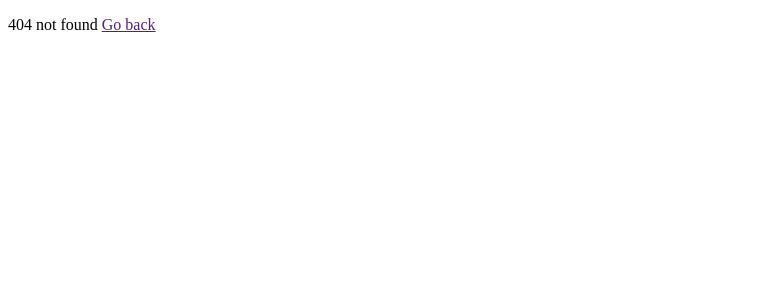
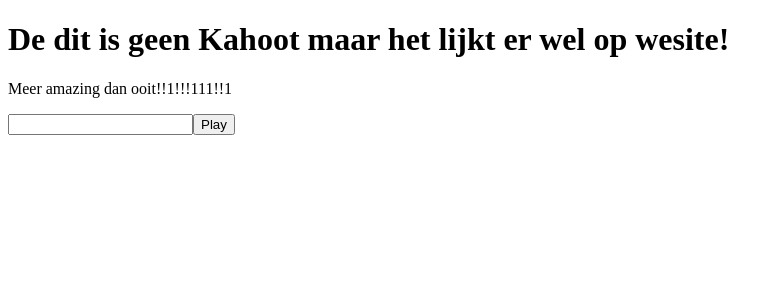
Before and after one commit to ThierryRietveld/kahoot, an Angular app: page /home in a window 1280 px wide. Before the commit this address had no page. Shown: the top 300 px of the page, without its empty margins (0-782 px from the left). Built offline with nearby package versions, Linux system fonts and the light colour scheme.

Commit message:
homepage changed

```diff
--- a/package.json
+++ b/package.json
@@ -1,6 +1,6 @@
 {
   "name": "kahoot",
-  "version": "0.1.0",
+  "version": "0.1.1",
   "license": "MIT",
   "scripts": {
     "ng": "ng",
--- /dev/null
+++ b/src/app/components/home/home.component.html
@@ -0,0 +1,3 @@
+<h1>De dit is geen Kahoot maar het lijkt er wel op wesite!</h1>
+<p>Meer amazing dan ooit!!1!!!111!!1</p>
+<input type="text"><button>Play</button>
--- /dev/null
+++ b/src/app/components/home/home.component.ts
@@ -0,0 +1,16 @@
+import { Component, OnInit,ViewEncapsulation } from '@angular/core';
+
+@Component({
+  selector: 'app-home',
+  templateUrl: './home.component.html',
+  styleUrls: ['./home.component.css'],
+  encapsulation: ViewEncapsulation.None
+})
+export class HomeComponent implements OnInit {
+
+  constructor() { }
+
+  ngOnInit() {
+  }
+
+}
```
Also changed, not shown: src/app/app.module.ts (+5 -2 lines), src/app/components/home/home.component.css (added), 1 other file (tests, documents, lock files or other folders).
